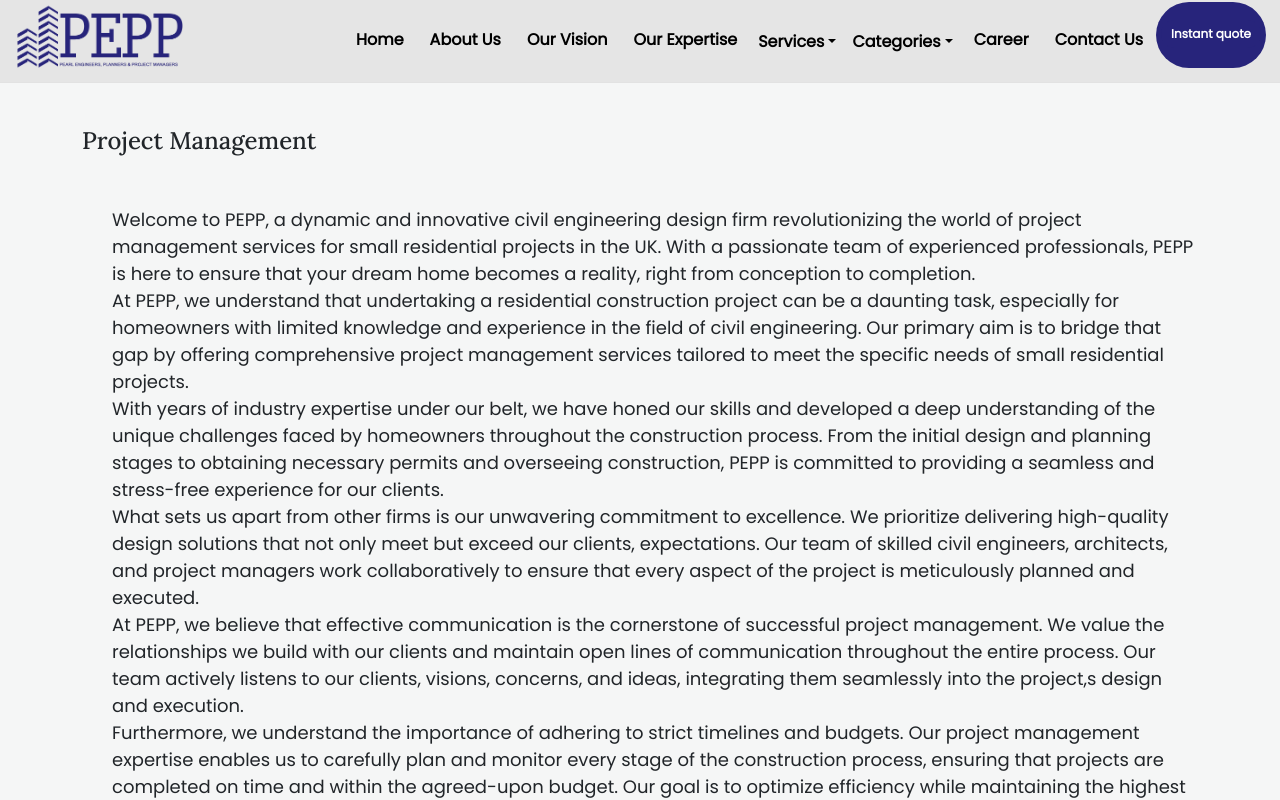
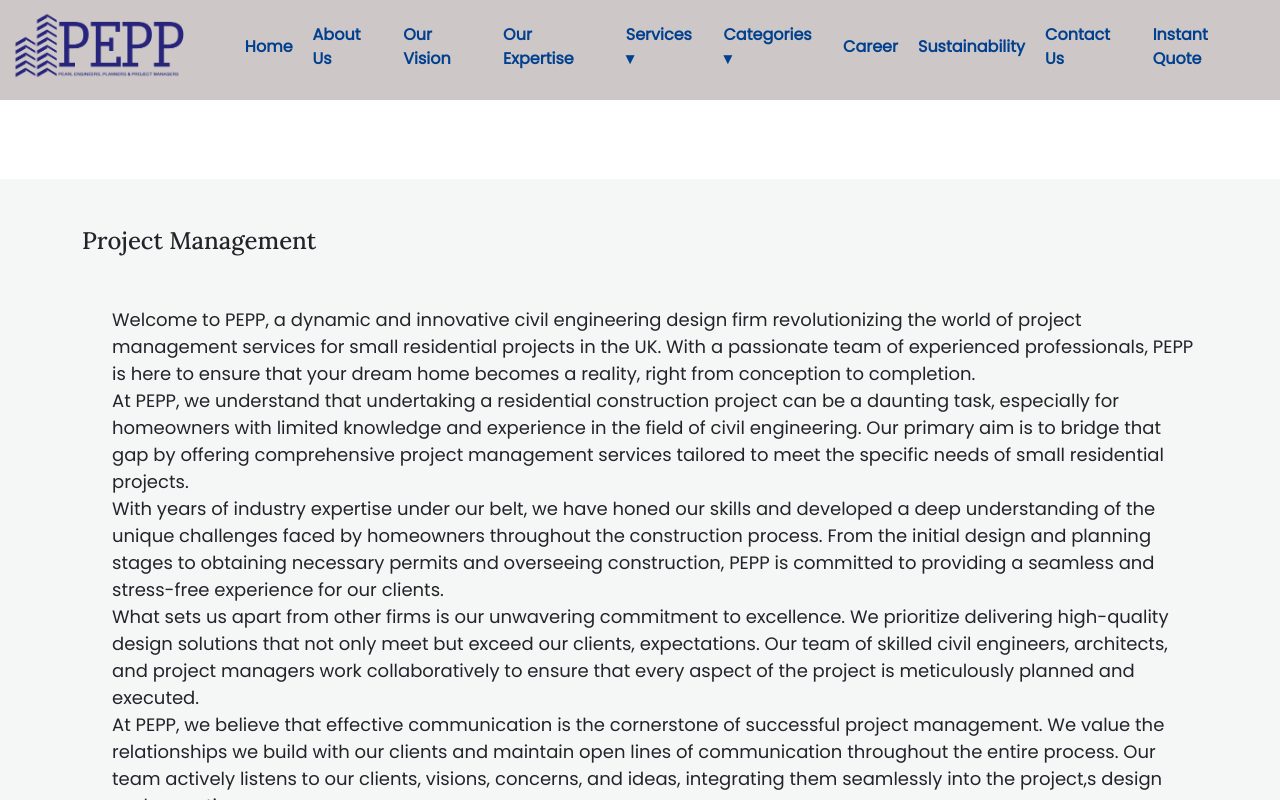
Before and after one commit to mubasheransari/pearl, a Next.js app: page /project_management in a window 1280 px wide. Shown: the top 800 px of the page. Built offline with nearby package versions, Linux system fonts and the light colour scheme.

Commit message:
Your commit message

```diff
--- a/src/app/layout.module.scss
+++ b/src/app/layout.module.scss
@@ -1,9 +1,9 @@
 .main_layout {
     min-height: 100vh;
     background-color: #fff;
-    margin-top: 80px;
+    // margin-top: 80px;
     @media (max-width: 767px) {
-        margin-top: 48px;
+        // margin-top: 48px;
     }
     &.innerPages {
         margin-top: 95.75px;
--- a/src/app/style.module.scss
+++ b/src/app/style.module.scss
@@ -5,7 +5,7 @@
         margin-top: 70px;
     }
     @media (max-width:450px) {
-        margin-top: 48px;
+        // margin-top: 48px;
     }
 
     .left {
--- a/src/shared/header/header.jsx
+++ b/src/shared/header/header.jsx
@@ -1,29 +1,31 @@
-'use client'
-import React, { useEffect, useRef, useState } from 'react'
-import style from './style.module.scss'
-import { FontAwesomeIcon } from '@fortawesome/react-fontawesome'
-import { faBarsStaggered, faBuilding, faTools, faRulerCombined, faClipboardCheck, faHardHat, faBriefcase, faProjectDiagram, faBalanceScale, faArchway, faDraftingCompass, faCalendarCheck } from '@fortawesome/free-solid-svg-icons'
-import Link from 'next/link'
-import { usePathname } from 'next/navigation'
+'use client';
+import React, { useState, useEffect, useRef } from 'react';
+import Link from 'next/link';
+import styles from './style.module.scss';
+import { FontAwesomeIcon } from '@fortawesome/react-fontawesome';
+import {
+  faArchway,
+  faDraftingCompass,
+  faCalendarCheck,
+  faRulerCombined,
+  faClipboardCheck,
+  faTools,
+  faBalanceScale,
+  faHardHat,
+  faBuilding,
+  faBriefcase,
+  faProjectDiagram,
+  faPen
+} from '@fortawesome/free-solid-svg-icons';
 
-const Header = () => {
-  const headerRef = useRef()
-  const pathname = usePathname()
-  const [path, setPath] = useState(null)
-
-  useEffect(() => {
-    setPath(pathname)
-  }, [pathname])
-
-  const navLinks = [
-    { link: '/', text: 'Home' },
-    { link: '/about', text: 'About Us' },
-    { link: '/#services', text: 'Our Vision' },
-    { link: '/#expertise', text: 'Our Expertise' },
-  ]
+const servicesLinks = [
+  { link: '/architectural_services', text: 'Architectural Services', icon: faArchway },
+  { link: '/structural_engineering_services', text: 'Structural Engineering Services', icon: faDraftingCompass },
+  { link: '/planning_and_building_control_services', text: 'Planning & Building Control', icon: faCalendarCheck },
+];
 
 const categoryLinks = [
-    { link: '/quantity_surverying', text: 'Quantity Surverying', icon: faRulerCombined },
+  { link: '/quantity_surveying', text: 'Quantity Surveying', icon: faRulerCombined },
   { link: '/contracts_management', text: 'Contracts Management', icon: faClipboardCheck },
   { link: '/snagging_services', text: 'Snagging Works', icon: faTools },
   { link: '/cost_control_value', text: 'Cost Control & Value Engineering', icon: faBalanceScale },
@@ -31,86 +33,108 @@ const Header = () => {
   { link: '/quality_management', text: 'Quality Management', icon: faBuilding },
   { link: '/commercial_management', text: 'Commercial Management', icon: faBriefcase },
   { link: '/project_management', text: 'Project Management', icon: faProjectDiagram },
-  ]
+];
 
-  const servicesLinks = [
-    { link: '/architectural_services', text: 'Architectural Services', icon: faArchway },
-    { link: '/structural_enigneering_services', text: 'Structural Engineering Services', icon: faDraftingCompass },
-    { link: '/planning_and_building_control_services', text: 'Planning & Building Control Services', icon: faCalendarCheck },
-  ]
+const blogLinks = [
+  { link: '/blog/post1', text: 'Blog Post 1', icon: faPen },
+  { link: '/blog/post2', text: 'Blog Post 2', icon: faPen },
+  { link: '/blog/post3', text: 'Blog Post 3', icon: faPen },
+];
+
+const Navbar = () => {
+  const [menuOpen, setMenuOpen] = useState(false);
+  const [servicesOpen, setServicesOpen] = useState(false);
+  const [categoriesOpen, setCategoriesOpen] = useState(false);
+  const [blogOpen, setBlogOpen] = useState(false);
+
+  const sidebarRef = useRef(null);
+  const dropdownRef = useRef(null);
+
+  useEffect(() => {
+    const handleClickOutside = (event) => {
+      if (
+        sidebarRef.current && !sidebarRef.current.contains(event.target) &&
+        dropdownRef.current && !dropdownRef.current.contains(event.target)
+      ) {
+        setMenuOpen(false);
+        setServicesOpen(false);
+        setCategoriesOpen(false);
+        setBlogOpen(false);
+      }
+    };
+
+    document.addEventListener('mousedown', handleClickOutside);
+    return () => {
+      document.removeEventListener('mousedown', handleClickOutside);
+    };
+  }, []);
 
   return (
-    <header className={style.header}>
-      <nav ref={headerRef} className={`navbar navbar-expand-md navbar-dark fixed-top bg-dark ${style.scroll}`}>
-        <div className={`container-fluid ${style.header_container}`}>
-          <div className={style.logo_box}>
-            <span><Link href="/"><img src="/pearl.png" alt="Logo" /></Link></span>
-            <div className={style.logo_wrap}>
-              <p className={style.quotation_btn}>
-                <Link href="/form" className={style.instant_quote_btn}>Instant quote</Link>
-              </p>
-              <button className="navbar-toggler" type="button" data-bs-toggle="collapse" data-bs-target="#navbarCollapse"
-                aria-controls="navbarCollapse" aria-expanded="false" aria-label="Toggle navigation">
-                <FontAwesomeIcon icon={faBarsStaggered} />
-              </button>
-            </div>
+    <div className={styles.maindiv}>
+      <nav className={styles.navbar} ref={dropdownRef}>
+        <div className={styles.navbar__logo}>
+          <Link href="/">
+            <img src="/pearl.png" alt="Logo" />
+          </Link>
         </div>
 
-          <div className={`collapse navbar-collapse ${style.header_links}`} id="navbarCollapse">
-            <ul className="navbar-nav mb-2 mb-md-0">
-              {navLinks.map((link, i) => (
-                <li key={i} className="nav-item">
-                  <Link className="nav-link" href={link.link}>{link.text}</Link>
-                </li>
-              ))}
+        <ul className={styles.navbar__menu}>
+          <li><Link href="/">Home</Link></li>
+          <li><Link href="/about">About Us</Link></li>
+          <li><Link href="/#services">Our Vision</Link></li>
+          <li><Link href="/#expertise">Our Expertise</Link></li>
 
-              {/* Services Dropdown */}
-              <div className={`nav-item dropdown ${style.dropdown_div}`}>
-                <a className="nav-link dropdown-toggle" href="#" id="servicesDropdown" role="button" data-bs-toggle="dropdown" aria-expanded="false">
-                  Services
-                </a>
-                <ul className={`dropdown-menu ${style.dropdown_menu_service}`} aria-labelledby="servicesDropdown">
-                  {servicesLinks.map((link, i) => (
-                    <li key={i} className={style.category_item}>
-                      <FontAwesomeIcon icon={link.icon} className={style.category_icon} />
-                      <Link className="dropdown-item" href={link.link}>{link.text}</Link>
+          <li className={`${styles.dropdown} ${styles.desktopDropdown}`} onClick={() => setServicesOpen(!servicesOpen)}>
+            <Link href="#">Services ▾</Link>
+            <ul className={`${styles.dropdownMenu} ${servicesOpen ? styles.open : ''}`}>
+              {servicesLinks.map((service) => (
+                <li key={service.link}>
+                  <Link href={service.link}>
+                    <FontAwesomeIcon icon={service.icon} className={styles.icon} /> {service.text}
+                  </Link>
                 </li>
               ))}
             </ul>
-              </div>
+          </li>
 
-              {/* Categories Dropdown */}
-              <div className={`nav-item dropdown ${style.dropdown_div}`}>
-                <a className="nav-link dropdown-toggle" href="#" id="categoriesDropdown" role="button" data-bs-toggle="dropdown" aria-expanded="false">
-                  Categories
-                </a>
-                <ul className={`dropdown-menu ${style.dropdown_menu}`} aria-labelledby="categoriesDropdown">
-                  <div className={style.category_grid}>
-                    {categoryLinks.map((link, i) => (
-                      <li key={i} className={style.category_item}>
-                        <FontAwesomeIcon icon={link.icon} className={style.category_icon} />
-                        <Link className="dropdown-item" href={link.link}>{link.text}</Link>
+          <li className={`${styles.dropdown} ${styles.desktopDropdown}`} onClick={() => setCategoriesOpen(!categoriesOpen)}>
+            <Link href="#">Categories ▾</Link>
+            <ul className={`${styles.dropdownMenu} ${categoriesOpen ? styles.open : ''}`}>
+              {categoryLinks.map((category) => (
+                <li key={category.link}>
+                  <Link href={category.link}>
+                    <FontAwesomeIcon icon={category.icon} className={styles.icon} /> {category.text}
+                  </Link>
                 </li>
               ))}
-                  </div>
             </ul>
-              </div>
+          </li>
 
-              <li className={`nav-item ${style.contact}`}>
-                <Link className="nav-link" href="/career">Career</Link>
+          {/* <li className={`${styles.dropdown} ${styles.desktopDropdown}`} onClick={() => setBlogOpen(!blogOpen)}>
+            <Link href="#">Blog ▾</Link>
+            <ul className={`${styles.dropdownMenu} ${blogOpen ? styles.open : ''}`}>
+              {blogLinks.map((blog) => (
+                <li key={blog.link}>
+                  <Link href={blog.link}>
+                    <FontAwesomeIcon icon={blog.icon} className={styles.icon} /> {blog.text}
+                  </Link>
                 </li>
-              <li className={`nav-item ${style.contact}`}>
-                <Link className="nav-link" href="/contact">Contact Us</Link>
-              </li>
-              <li className={`nav-item ${style.form}`}>
-                <Link className={`nav-link ${style.instant_quote_btn}`} href="/form">Instant quote</Link>
-              </li>
+              ))}
             </ul>
-          </div>
+          </li> */}
+
+          <li><Link href="/career">Career</Link></li>
+          <li><Link href="/sustainability">Sustainability</Link></li>
+          <li><Link href="/contact">Contact Us</Link></li>
+          <li><Link href="/quote">Instant Quote</Link></li>
+        </ul>
+
+        <div className={styles.navbar__hamburger} onClick={() => setMenuOpen(!menuOpen)}>
+          ☰
         </div>
       </nav>
-    </header>
-  )
-}
+    </div>
+  );
+};
 
-export default Header
+export default Navbar;
--- a/src/shared/header/style.module.scss
+++ b/src/shared/header/style.module.scss
@@ -1,192 +1,161 @@
-.header {
-  background-color: black;
+.navbar {
+  display: flex;
+  justify-content: space-between;
+  align-items: center;
+  background: #cdc7c7;
+  position: relative;
+}
 
-  nav {
-    background-color: transparent !important;
-    border-bottom: 1px solid rgba(224, 224, 224, 0.5);
-    transition: background-color 0.5s;
-    padding: 0px;
+.navbar__logo img {
+  height: 100px;
+  padding: 10px;
+}
 
-    &:hover {
-      background-color: #ffffff !important;
-    }
+.navbar__menu {
+  list-style: none;
+  display: flex;
+  align-items: center;
+  font-weight: bold;
+  margin-top: 10px;
+  margin-right: 10px;
+}
 
-    &.scroll {
-      background-color: #e5e5e5 !important;
+.navbar__menu li {
+  padding: 10px;
+}
 
-      .header_links {
-        ul {
-          // background-color: rgb(255, 255, 255);
-          margin: 2px;
+.navbar__menu a {
+  color: #00408f;
+  text-decoration: none;
+  font-size: 16px;
+  font-weight: 600;
+  transition: color 0.3s;
+}
 
-          .form {
-            background-color: #27247B;
-            border-radius: 50px;
-            // padding: 3px 10px;
+.navbar__menu a:hover {
+  background-color: #ffffff;
+  padding-top: 30px;
+  padding-bottom: 40px;
+}
 
-            a {
-              color: #fff !important;
-              text-decoration: none;
-              font-size: 12px;
-            }
-          }
+.navbar__menu .dropdown {
+  cursor: pointer;
+  position: relative;
+}
 
-          .form:hover {
-            background-color: #e5e5e5;
-            text-decoration: none;
-          }
+/* Dropdown for Services */
+.navbar__menu .dropdown .dropdownMenu {
+  display: none;
+  position: absolute;
+  top: 100px;
+  left: 0;
+  background: #f0f0f0;
+  border-radius: 5px;
+  box-shadow: 0px 4px 10px rgba(0, 0, 0, 0.1);
+  min-width: 220px;
+  z-index: 9999;
+}
 
-          li {
-            // background-color: #ffffff;
-            padding-top: 18px !important;
-            padding-bottom: 20px !important;
-            display: flex;
-            align-items: center;
-          }
+/* Dropdown for Categories */
+.navbar__menu .dropdown .dropdownMenu {
+  display: none;
+  position: absolute;
+  top: 60px;
+  left: -700px;
+  background: #f0f0f0;
+  border-radius: 5px;
+  box-shadow: 0px 4px 10px rgba(0, 0, 0, 0.1);
+  width: 1000px;
+  z-index: 9999;
+}
 
-          a {
-            color: #000 !important;
-            font-weight: 600;
-          }
+.navbar__menu .dropdown:hover .dropdownMenu {
+  display: block;
+}
 
-          li:hover {
-            background-color: #ffffff;
+.navbar__menu .dropdownMenu li {
+  padding: 10px;
+}
 
-            a {
-              color: #000 !important;
-            }
+.navbar__menu .dropdownMenu a {
+  color: #333;
+  font-weight: 500;
+  display: flex;
+  align-items: center;
+  gap: 10px;
+}
 
-            a:hover {
-              color: #27247b !important;
-            }
-          }
-        }
+.navbar__menu .dropdownMenu a:hover {
+  color: #004aad;
+}
 
-        .dropdown_div {
-          padding-top: 20px !important;
-          padding-bottom: 20px !important;
-          position: relative;
+.navbar__menu .dropdownMenu .icon {
+  font-size: 18px;
+  color: #004aad;
+}
 
-          li:hover {
-            text-decoration: none;
-            background-color: #ffffff;
-          }
+.navbar__hamburger {
+  display: none;
+  font-size: 50px;
+  color: #000000;
+  cursor: pointer;
+}
 
-          .dropdown_menu,
-          .dropdown_menu_service {
-            display: none;
-            padding: 10px 5px !important;
-            position: absolute;
-            top: 76px;
-            left: -305px; /* Align to the left edge */
-            // width: 100%; /* Make the dropdown fill the width */
-            z-index: 999;
-          }
-        }
+/* Mobile Menu */
+@media (max-width: 1200px) {
+  .navbar__menu {
+    display: none;
+  }
 
-        .dropdown_div:hover {
-          background-color: white;
+  .navbar__hamburger {
+    display: block;
+  }
 
-          .dropdown_menu {
-            display: block;
-            width: 700px;
-            position: absolute;
-            top: 76px;
-            left: -580px;
-            display: grid;
-            grid-template-columns: repeat(2, 1fr);
-            gap: 20px;
-          }
-
-          .dropdown_menu_service {
-            display: block;
-            width: 400px;
-            position: absolute;
-            top: 76px;
-            right: 1000px;
-          }
-        }
-      }
-    }
-
-    .header_container {
-      .logo_wrap {
-        display: none;
-      }
-
-      .logo_box {
-        display: flex;
-
-        span {
-          width: 180px;
-
-          img {
-            width: 100%;
-          }
-        }
-      }
-
-      .header_links {
-        justify-content: flex-end;
-        gap: 10px;
-
-        ul {
-          li {
-            padding: 0 5px;
-            transition: 0.3s;
-            display: flex;
-            align-items: center;
-            height: 100%;
-
-            &:hover {
-              background-color: #ffffff;
-            }
-
-            a {
-              color: #fff;
-
-              &.active {
-                font-weight: 600;
-              }
-            }
-          }
-        }
-      }
-    }
+  .desktopMenu {
+    display: none;
   }
 }
 
-/* NEW: Category dropdown styling */
-.category_grid {
-  display: grid;
-  grid-template-columns: repeat(2, 1fr);
-  gap: 20px;
+/* Sidebar Styles */
+.sidebar {
+  position: fixed;
+  top: 0;
+  left: 0;
+  width: 250px;
+  height: 100%;
+  background-color: #fff;
+  z-index: 9999;
+  transform: translateX(-100%);
+  transition: transform 0.3s ease-in-out;
+}
+
+.sidebar.open {
+  transform: translateX(0);
+}
+
+.sidebar__close {
+  position: absolute;
+  top: 10px;
+  right: 10px;
+  font-size: 30px;
+  cursor: pointer;
+}
+
+.sidebar ul {
+  list-style: none;
   padding: 10px;
 }
 
-.category_column {
-  display: flex;
-  flex-direction: column;
-  gap: 10px;
+.sidebar ul li {
+  padding: 15px 0;
 }
 
-.category_item {
-  display: flex;
-  align-items: center;
-  gap: 8px;
+.sidebar ul li a {
+  text-decoration: none;
+  color: #000;
+  font-size: 18px;
 }
 
-.category_icon {
-  color: #27247B;
-  font-size: 16px;
+.sidebar ul li a:hover {
+  color: #004aad;
 }
-
-/* NEW: Instant Quote Button */
-.instant_quote_btn {
-  padding: 5px 10px !important;
-  font-size: 12px;
-  background-color: #27247B;
-  border-radius: 50px;
-  color: #fff !important;
-  text-decoration: none;
-}
```
Lines whose indentation alone changed are shown as unchanged.
